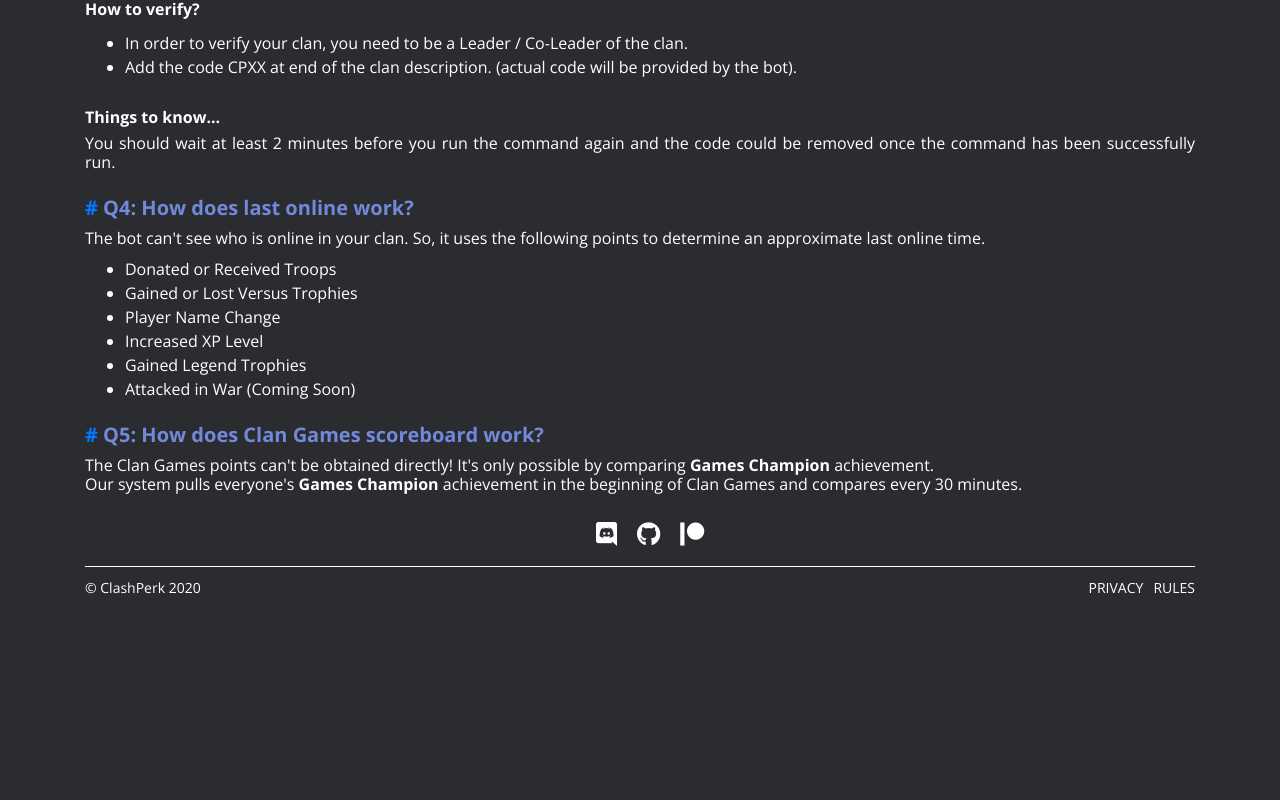
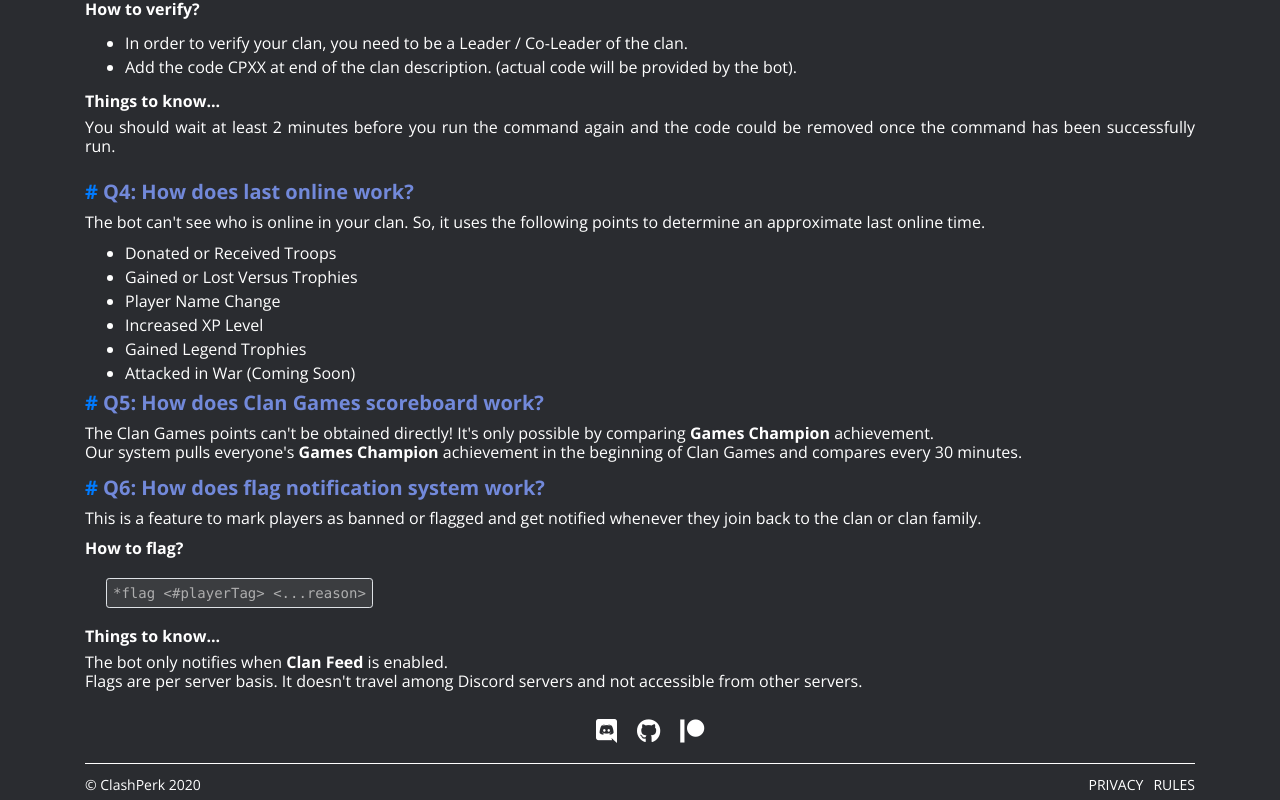
Before and after one commit to clashperk/clashperk.com, a React (Create React App) app: page /faq in a window 1280 px wide. Shown: the part 462-1262 px from the top of the page. Before the commit the page ends 1065 px from the top, so only its background shows below. Built offline with nearby package versions, Linux system fonts and the light colour scheme.

Commit message:
new faq added

```diff
--- a/public/index.html
+++ b/public/index.html
@@ -3,10 +3,11 @@
 
 <head>
   <meta charset="utf-8" />
-  <link rel="icon" href="%PUBLIC_URL%/favicon.ico" />
   <meta name="viewport" content="width=device-width, initial-scale=1" />
   <meta name="theme-color" content="#5970C1" />
-  <meta name="description" content="Feature-Rich and Powerful Clash of Clans Discord Bot" />
+  <meta name="description"
+    content="Feature-Rich and Powerful Clash of Clans Discord bot with everything you will ever need." />
+  <link rel="icon" href="%PUBLIC_URL%/favicon.ico" />
   <link rel="apple-touch-icon" href="%PUBLIC_URL%/icon-small.png" />
   <link rel="manifest" href="%PUBLIC_URL%/manifest.json" />
   <title>ClashPerk - Clash of Clans Discord Bot</title>
--- a/src/pages/Faq.css
+++ b/src/pages/Faq.css
@@ -30,6 +30,10 @@ body {
 	text-align: justify;
 }
 
+#faq ul {
+	margin: 0;
+}
+
 @media screen and (min-width: 64em) {
 	#faq .content h4 {
 		font-size: 16px;
@@ -47,3 +51,15 @@ body {
 		font-size: 16px;
 	}
 }
+
+#faq .border {
+	text-align: center;
+	padding: 6px;
+	color: #ffffff;
+	background-color: #ffffff14;
+	border-color: #ffffff33;
+	border-style: solid;
+	border-width: 6px;
+	border-radius: 0.2rem;
+	transition: color 0.2s, background-color 0.2s, border-color 0.2s
+}
--- a/src/pages/Faq.jsx
+++ b/src/pages/Faq.jsx
@@ -106,12 +106,35 @@ class FAQ extends Component {
                                 </ul>
                             </Col>
                         </Row>
+
                         <Row id="how-does-clan-games-scoreboard-work">
                             <Col className="items" style={{ paddingTop: '5px' }}>
                                 <h1><Link to={{ hash: "#how-does-clan-games-scoreboard-work", pathname: '/faq' }}>#</Link> Q5: How does Clan Games scoreboard work?</h1>
                                 <h4>
                                     The Clan Games points can't be obtained directly! It's only possible by comparing <strong>Games Champion</strong> achievement. <br />
                                     Our system pulls everyone's <strong>Games Champion</strong> achievement in the beginning of Clan Games and compares every 30 minutes.
+                                </h4>
+                            </Col>
+                        </Row>
+
+                        <Row id="how-does-flag-notification-system-work">
+                            <Col className="items" style={{ paddingTop: '5px' }}>
+                                <h1><Link to={{ hash: "#how-does-flag-notification-system-work", pathname: '/faq' }}>#</Link> Q6: How does flag notification system work?</h1>
+                                <h4>
+                                    This is a feature to mark players as banned or flagged and get notified whenever they join back to the clan or clan family. <br />
+                                </h4>
+
+                                <strong>How to flag?</strong>
+                                <ul style={{ margin: '10px', padding: '10px' }}>
+                                    <li style={{ listStyleType: 'none' }}>
+                                        <code className="border" style={{ color: '#aeaeae', margin: 1 }}>*flag {'<#playerTag>'} {'<...reason>'}</code>
+                                    </li>
+                                </ul>
+
+                                <strong style={{ paddingTop: '5px' }}>Things to know...</strong>
+                                <h4 style={{ paddingTop: '5px' }}>
+                                    The bot only notifies when <strong>Clan Feed</strong> is enabled. <br />
+                                    Flags are per server basis. It doesn't travel among Discord servers and not accessible from other servers.
                                 </h4>
                             </Col>
                         </Row>
--- a/src/pages/Guide.jsx
+++ b/src/pages/Guide.jsx
@@ -79,7 +79,7 @@ class Guide extends Component {
                                         <h6>Clan Feed (aka Member Log)</h6>
                                         <p>
                                             Clan member join / leave log and flagged or banned player alert system. <br />
-                                            <Link to={{ pathname: '/faq', hash: 'how-to-flag-players' }}>How does it work?</Link>
+                                            <Link to={{ pathname: '/faq', hash: '#how-does-flag-notification-system-work' }}>How does it work?</Link>
                                         </p>
                                         <code className="border">*setup clan-feed {'<#clanTag>'} [@role]</code>
                                     </li>
```
